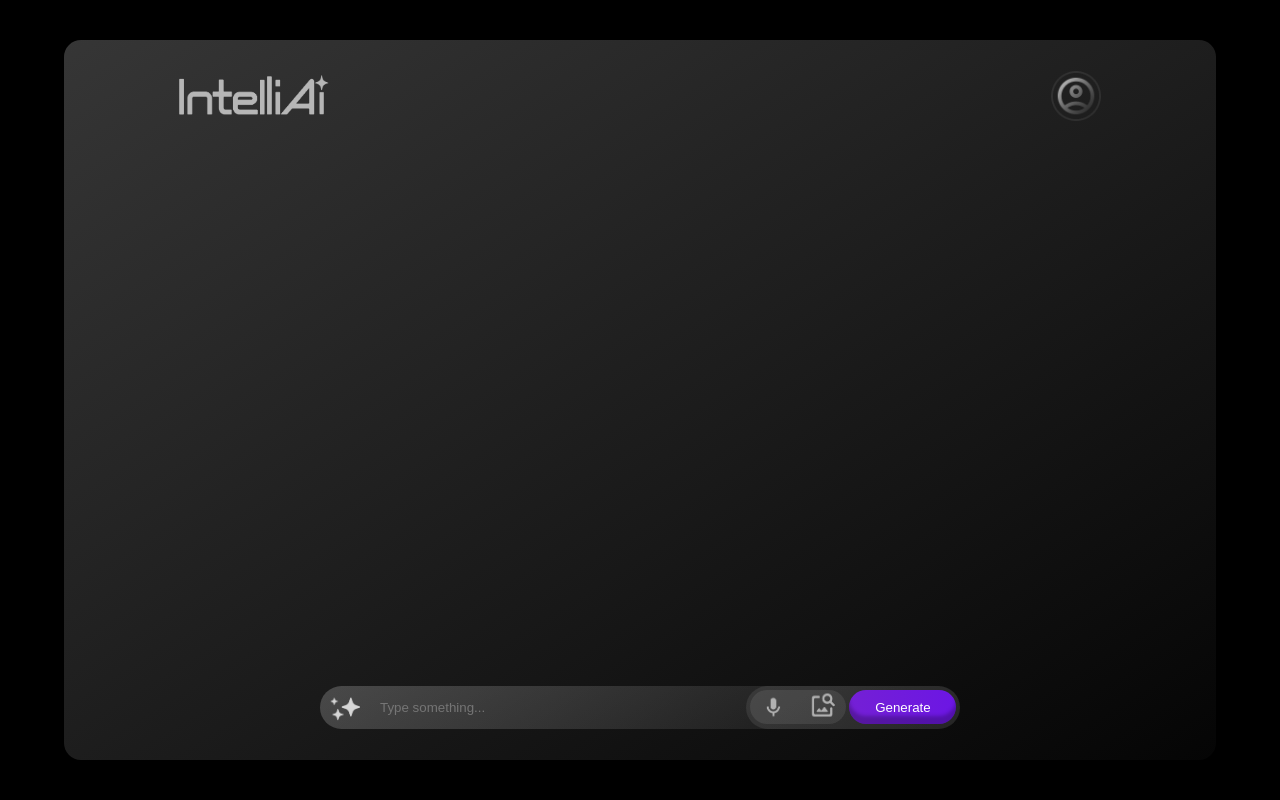
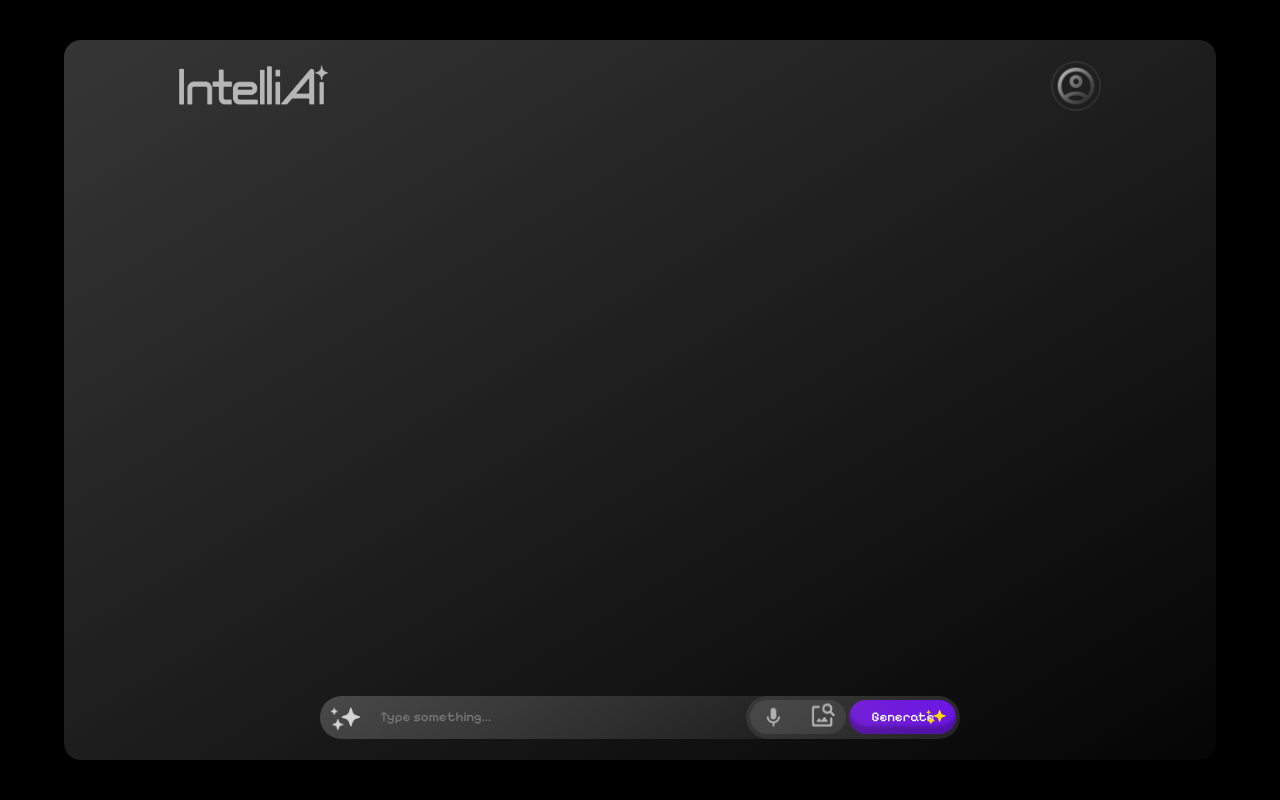
Before and after one commit to MayuraPatkar/intelliAi, a Django app: template templates/intelliAi.html in a window 1280 px wide. Run offline with Django 5.2, Linux system fonts and the light colour scheme; the template is opened without the code that fills it, so the values that code supplies are empty.

Commit message:
home page update

```diff
--- a/templates/intelliAi.html
+++ b/templates/intelliAi.html
@@ -8,6 +8,9 @@
     <meta name="viewport" content="width=device-width, initial-scale=1.0">
     <link rel="stylesheet"
         href="https://fonts.googleapis.com/css2?family=Material+Symbols+Outlined:opsz,wght,FILL,GRAD@48,400,0,0" />
+    <link rel="preconnect" href="https://fonts.googleapis.com">
+    <link rel="preconnect" href="https://fonts.gstatic.com" crossorigin>
+    <link href="https://fonts.googleapis.com/css2?family=Pixelify+Sans:wght@400..700&display=swap" rel="stylesheet">
     <title>IntelliAI</title>
     <style>
         * {
@@ -23,6 +26,7 @@
             display: flex;
             justify-content: center;
             align-items: center;
+            font-family: "Roboto", sans-serif;
         }
 
         .container {
@@ -119,19 +148,36 @@
             background-color: #7E7E7E;
             border-radius: 50px;
             border: 2px solid #7E7E7E80;
-            width: 30px;
-            margin-left: -10px;
-            margin-right: -10px;
+            width: 50px;
+            height: 20px;
+            margin-left: -15px;
+            margin-right: -15px;
         }
 
         .chat-box::-webkit-scrollbar-thumb:hover {
-            background-color: #555;
+            background-color: #bbbbbb;
         }
 
 
         .user-message {
             padding: 10px;
             display: flex;
+            margin-top: 20px;
+            font-family: "Roboto", sans-serif;
+        }
+
+        .user-imageMessage {
+            margin-top: 20px;
+            margin-left: 50px;
+        }
+
+        @font-face {
+            font-family: 'Pixelify Sans';
+            src: url("{% static 'PixelifySans-Medium.ttf' %}") format('truetype');
+        }
+
+        .user-message p {
+            font-family: "Pixelify Sans", sans-serif;
         }
 
         .user-message img {
@@ -171,6 +222,7 @@
             padding-left: 20px;
             border-radius: 50px;
             width: 63%;
+            font-family: "Pixelify Sans", sans-serif;
             background-color: transparent;
             outline: none;
             border: none;
@@ -226,9 +278,20 @@
             height: 50px;
         }
 
-        input[type='submit'] {
+
+        .input-with-image {
             width: 50%;
             height: 80%;
+            border-radius: 50px;
+            position: relative;
+            display: inline-block;
+            cursor: pointer;
+        }
+
+        input[type='submit'] {
+            width: 100%;
+            height: 100%;
+            font-family: "Pixelify Sans", sans-serif;
             background: radial-gradient(100% 1362.48% at 0% 0%, #7420D5 0%, #6C16E4 100%);
             box-shadow: 0px 3.98px 1.99px 0px #FFFFFF40 inset;
             box-shadow: 0px -7.97px 3.98px 0px #00000040 inset;
@@ -236,6 +299,15 @@
             border-radius: 50px;
             color: white;
             cursor: pointer;
+        }
+
+        .starlogo {
+            position: absolute;
+            top: 50%;
+            right: 10px;
+            transform: translateY(-50%);
+            width: 20px;
+            height: auto;
         }
     </style>
 </head>
@@ -258,10 +330,13 @@
                     <label for="image" class="custom-file-label"><img src="{% static 'image.png' %}"></label>
                     <input type="file" id="image" accept="image/*" class="custom-file-input">
                 </div>
-                <input type="submit" value="Generate">
+                <div class="input-with-image">
+                    <input type="submit" value="Generate" class="submit-button">
+                    <img src="{% static 'yellowstar.png' %}" class="starlogo">
+                </div>
+
             </div>
         </form>
-
     </div>
 </body>
 
@@ -359,7 +434,7 @@
             userIcon.classList.add('user-icon');
 
             const userMessage = document.createElement('div');
-            userMessage.innerHTML = "You <br>" + message;
+            userMessage.innerHTML = "<p>You</p> <br>" + message;
 
             messageElement.appendChild(userIcon);
             messageElement.appendChild(userMessage);
@@ -369,7 +444,7 @@
             aiIcon.classList.add('ai-icon');
 
             const aiResponse = document.createElement('div');
-            aiResponse.innerHTML = "IntelliAi <br>" + message;
+            aiResponse.innerHTML = "<p>IntelliAi</p> <br>" + message;
 
             messageElement.appendChild(aiIcon);
             messageElement.appendChild(aiResponse);
@@ -385,7 +460,7 @@
 
         reader.onload = function (event) {
             const imageElement = document.createElement('img');
-            imageElement.classList.add(sender + '-message');
+            imageElement.classList.add(sender + '-imageMessage');
             imageElement.src = event.target.result;
             chatBox.appendChild(imageElement);
             chatBox.scrollTop = chatBox.scrollHeight;
```
Also changed, not shown: other parts of templates/intelliAi.html (+38 -8 lines), static/PixelifySans-Medium.ttf (added), static/yellowstar.png (added).
